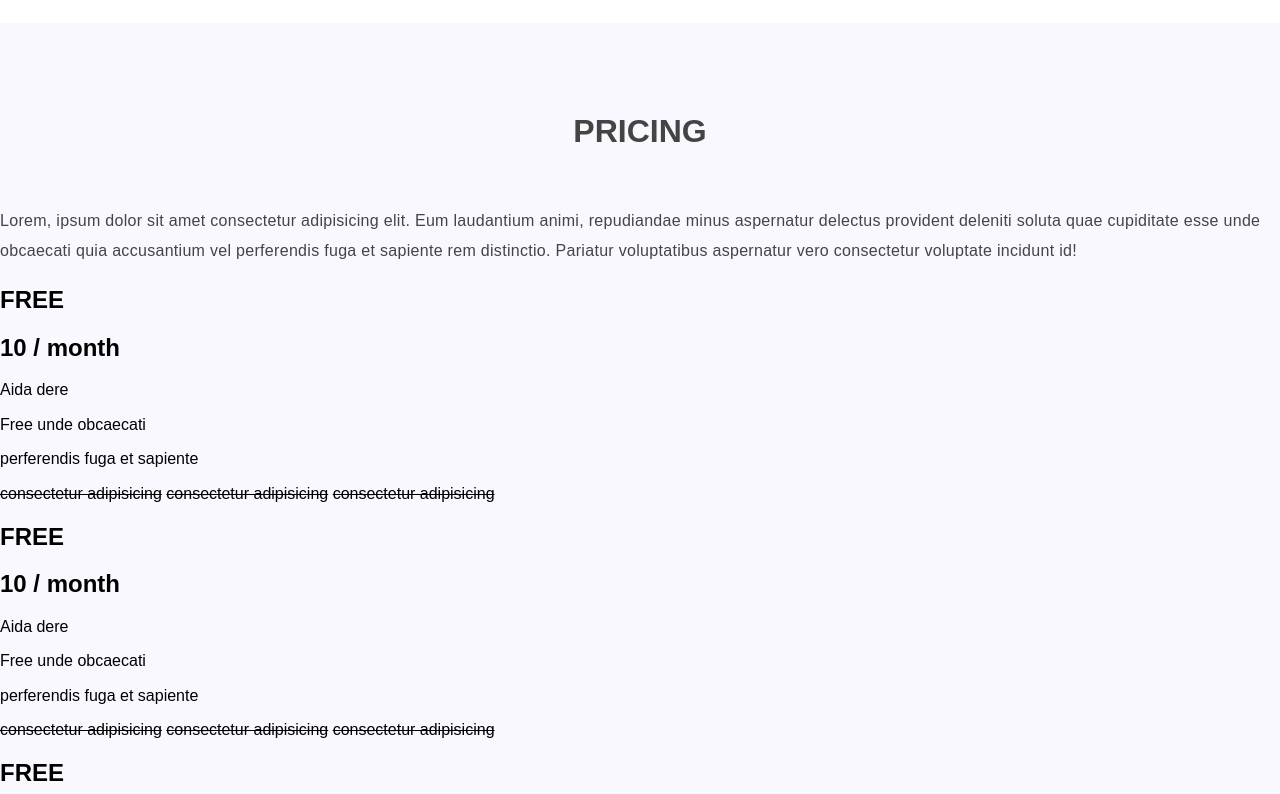
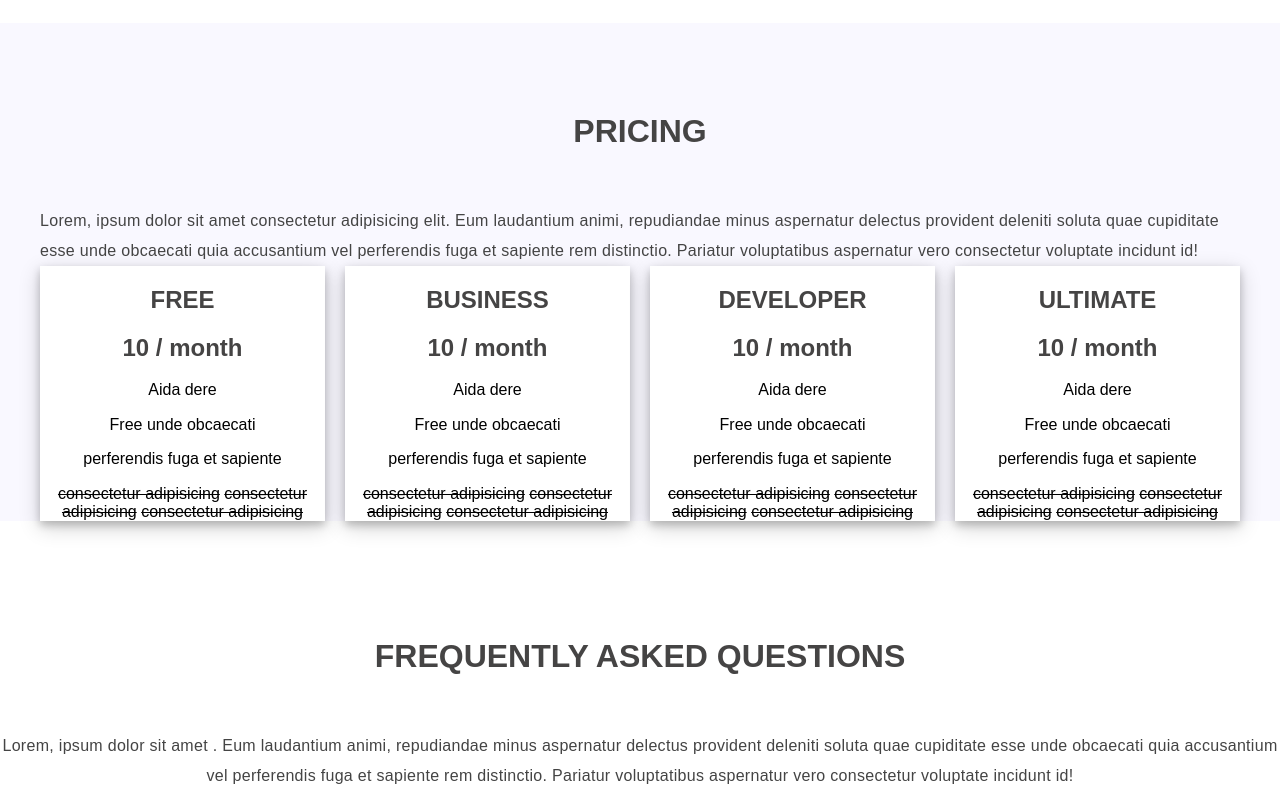
Before and after one commit to omhardaha/html-templates, a website: page techie/no-framework-css/index.html in a window 1280 px wide. Shown: the part 5390-6184 px from the top of the page. Drawn offline with Linux system fonts and the light colour scheme.

Commit message:
feat: add price section css

```diff
--- a/techie/no-framework-css/assets/css/global.css
+++ b/techie/no-framework-css/assets/css/global.css
@@ -2,6 +2,7 @@
 	--alter-bg-color: #f9f8ff;
 	--desc-text-color: #444444;
 	--user-sub-heading-text-color: #999;
+	--sub-title-text-color:  rgb(69, 68, 68);
 }
 
 * {
@@ -37,3 +38,7 @@ li {
 	padding-left: 40px;
 	padding-right: 40px;
 }
+
+.box-shadow-med{
+	box-shadow: 0 4px 8px 0 rgba(0, 0, 0, 0.2), 0 6px 20px 0 rgba(0, 0, 0, 0.19);
+}
--- /dev/null
+++ b/techie/no-framework-css/assets/css/price.css
@@ -0,0 +1,16 @@
+.pricing-section__price-options {
+	display: grid;
+	grid-template-columns: repeat(4, minmax(0, 1fr));
+	text-align: center;
+	gap: 20px;
+}
+
+.pricing-section__price-options .price-container {
+	background-color: white;
+
+}
+
+.pricing-section__price-options h2 {
+	font-weight: 600;
+	color: var(--sub-title-text-color);
+}
--- a/techie/no-framework-css/index.html
+++ b/techie/no-framework-css/index.html
@@ -15,6 +15,7 @@
 	<link rel="stylesheet" href="assets/css/features-section.css" />
 	<link rel="stylesheet" href="assets/css/testimonials.css" />
 	<link rel="stylesheet" href="assets/css/portfolio.css" />
+	<link rel="stylesheet" href="assets/css/price.css" />
 </head>
 
 <body>
@@ -482,14 +483,14 @@
 	</section>
 
 	<!-- pricing section  -->
-	<section class="pricing-section section-bg-alter">
+	<section class="pricing-section section-margin section-bg-alter">
 		<h2 class="section-title">PRICING</h2>
 		<p1 class="section-desc">Lorem, ipsum dolor sit amet consectetur adipisicing elit. Eum laudantium animi, repudiandae
 			minus aspernatur
 			delectus provident deleniti soluta quae cupiditate esse unde obcaecati quia accusantium vel perferendis fuga et
 			sapiente rem distinctio. Pariatur voluptatibus aspernatur vero consectetur voluptate incidunt id!</p1>
 		<div class="pricing-section__price-options">
-			<div class="price-container">
+			<div class="price-container box-shadow-med price-free">
 				<h2>FREE</h2>
 				<h2>10 / month</h2>
 				<p>Aida dere</p>
@@ -499,8 +500,8 @@
 				<s>consectetur adipisicing</s>
 				<s>consectetur adipisicing</s>
 			</div>
-			<div class="price-container">
-				<h2>FREE</h2>
+			<div class=" price-container box-shadow-med price-business">
+				<h2>BUSINESS</h2>
 				<h2>10 / month</h2>
 				<p>Aida dere</p>
 				<p>Free unde obcaecati </p>
@@ -509,8 +510,8 @@
 				<s>consectetur adipisicing</s>
 				<s>consectetur adipisicing</s>
 			</div>
-			<div class="price-container">
-				<h2>FREE</h2>
+			<div class="price-container box-shadow-med  price-develpoer">
+				<h2>DEVELOPER</h2>
 				<h2>10 / month</h2>
 				<p>Aida dere</p>
 				<p>Free unde obcaecati </p>
@@ -519,8 +520,8 @@
 				<s>consectetur adipisicing</s>
 				<s>consectetur adipisicing</s>
 			</div>
-			<div class="price-container">
-				<h2>FREE</h2>
+			<div class="price-container box-shadow-med  price-ultimate">
+				<h2>ULTIMATE</h2>
 				<h2>10 / month</h2>
 				<p>Aida dere</p>
 				<p>Free unde obcaecati </p>
```
